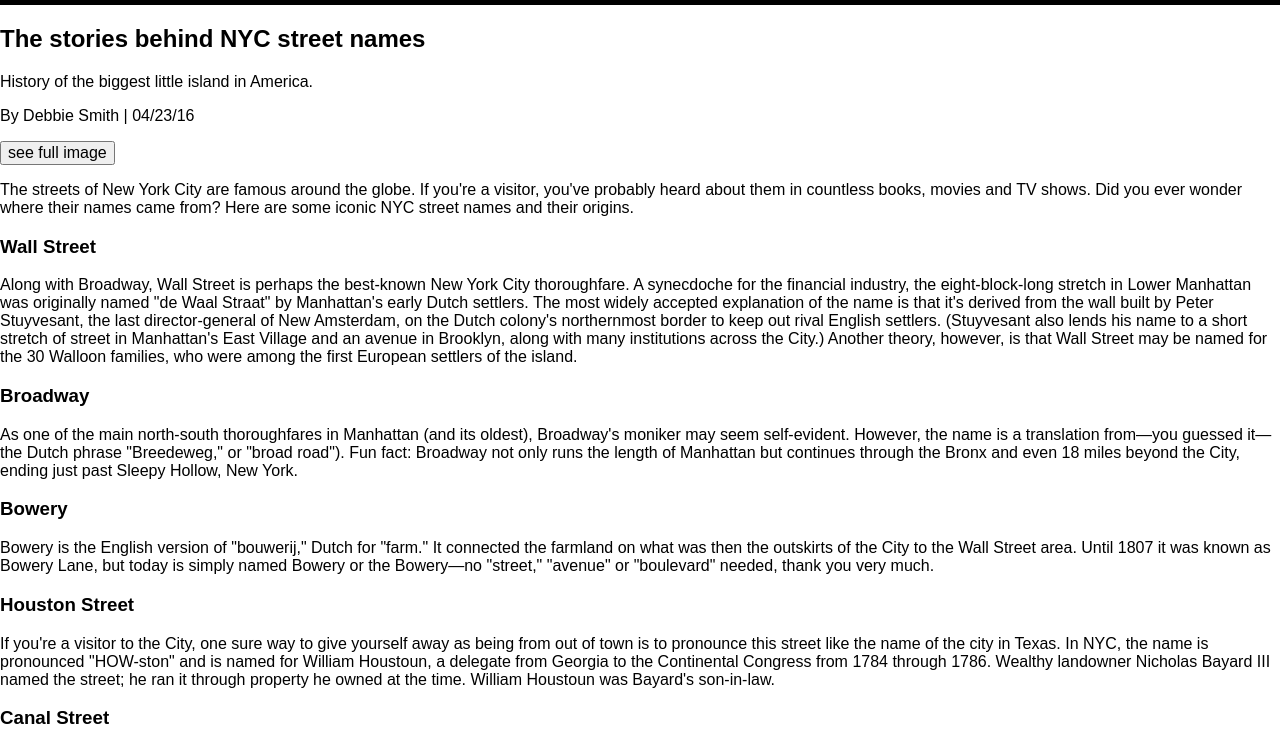
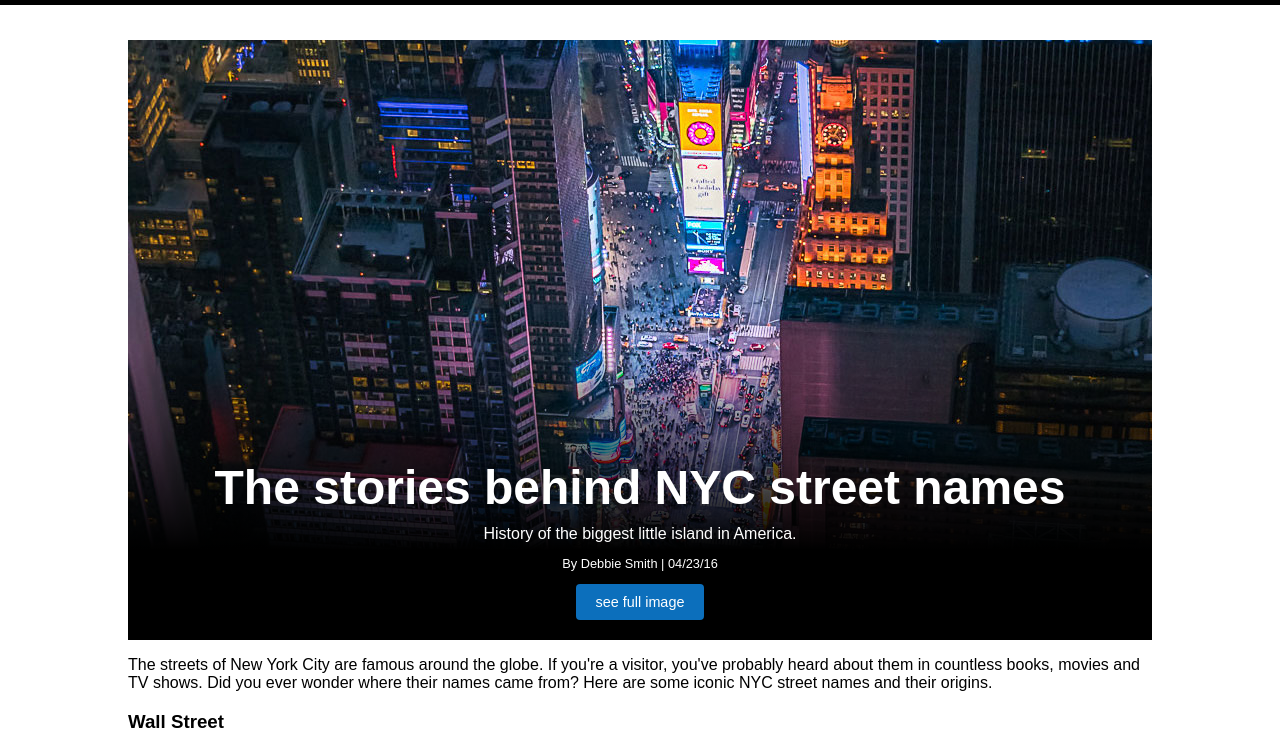
Before and after one commit to bencodezen/politico-assignment, a website: page app/index.html in a window 1280 px wide. Shown: the part 50-795 px from the top of the page. Drawn offline with nearby package versions, Linux system fonts and the light colour scheme.

Commit message:
Add styles for hero section of article

```diff
--- a/app/index.html
+++ b/app/index.html
@@ -35,12 +35,16 @@
       </ul>
     </nav>
   </header>
-  <main>
+  <main class="main">
     <article>
-      <h2>The stories behind NYC street names</h2>
-      <p>History of the biggest little island in America.</p>
-      <p>By Debbie Smith | <time datetime="2016-04-23">04/23/16</time></p>
-      <button>see full image</button>
+      <div class="article__hero">
+        <div class="article__header">
+          <h2 class="article__title">The stories behind NYC street names</h2>
+          <p class="article__subtitle">History of the biggest little island in America.</p>
+          <p class="article__author">By Debbie Smith | <time datetime="2016-04-23">04/23/16</time></p>
+          <button class="btn--primary">see full image</button>
+        </div>
+      </div>
 
       <p>The streets of New York City are famous around the globe. If you're a visitor, you've probably heard about them in countless books, movies and TV shows. Did you ever wonder where their names came from? Here are some iconic NYC street names and their origins.</p>
 
--- a/app/scss/application.scss
+++ b/app/scss/application.scss
@@ -13,8 +13,10 @@
 @import "base/typography";
 
 // Layout
+@import "layout/layout";
 
 // Components
+@import "components/article";
 @import "components/buttons";
 @import "components/header";
 @import "components/navigation";
--- /dev/null
+++ b/app/scss/components/_article.scss
@@ -0,0 +1,40 @@
+// ============================================================================
+// COMPONENT: #Article
+// ============================================================================
+
+.article {
+  &__author {
+    font-size: 0.8em;
+  }
+
+  &__header {
+    width: 100%;
+    position: absolute;
+    bottom: 20px;
+    color: $white;
+    text-align: center;
+  }
+
+  &__hero {
+    height: 600px;
+    background: url(../../img/photo-city-main.jpg);
+    position: relative;
+
+    &:before {
+      content: '';
+      width: 100%;
+      height: 100%;
+      position: absolute;
+      background: linear-gradient(to top, $black 15%, transparent 50%);
+    }
+  }
+
+  &__subtitle {
+    margin: 10px 0 5px;
+  }
+
+  &__title {
+    margin-bottom: 0;
+    font-size: 3em;
+  }
+}
--- a/app/scss/components/_buttons.scss
+++ b/app/scss/components/_buttons.scss
@@ -14,4 +14,20 @@
       display: none;
     }
   }
+
+  &--primary {
+    padding: 10px 20px;
+    background-color: $light-blue;
+    border: 0;
+    border-radius: 4px;
+    color: $white;
+    font-size: 0.9em;
+    font-weight: 500;
+    cursor: pointer;
+    transition: 0.2s background-color;
+
+    &:hover {
+      background-color: darken($light-blue, 10%);
+    }
+  }
 }
--- /dev/null
+++ b/app/scss/layout/_layout.scss
@@ -0,0 +1,8 @@
+// ============================================================================
+// LAYOUT: #Layout
+// ============================================================================
+
+.main {
+  width: 80%;
+  margin: 35px auto 20px;
+}
--- a/app/scss/settings/_settings.scss
+++ b/app/scss/settings/_settings.scss
@@ -5,6 +5,7 @@
 // Colors
 
 $black:      rgb(  0,   0,   0);
+$light-blue: rgb( 12, 111, 188);
 $light-grey: rgb(204, 204, 204);
 $white:      rgb(255, 255, 255);
 
```
Also changed, not shown: app/css/application.css.
